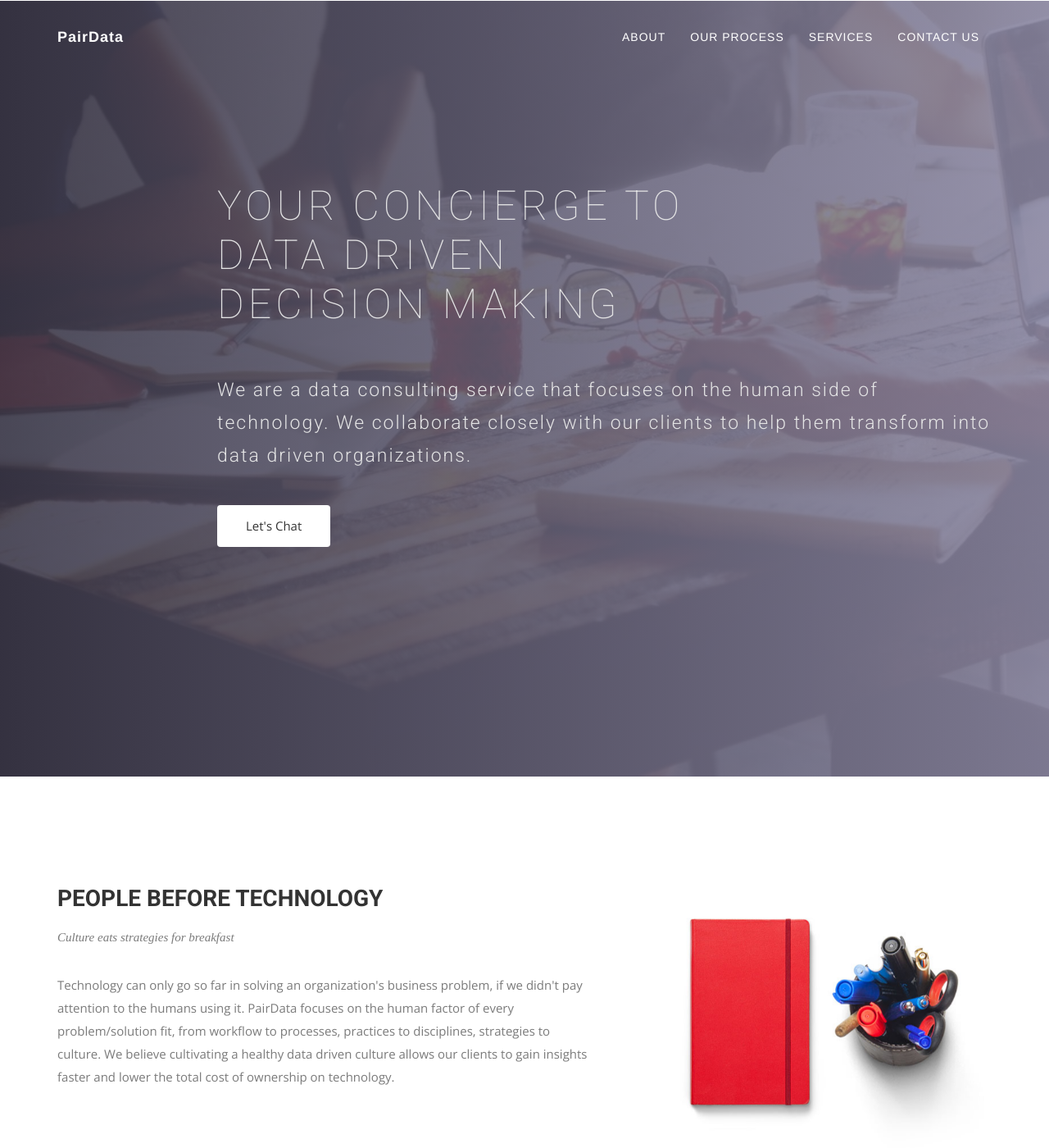
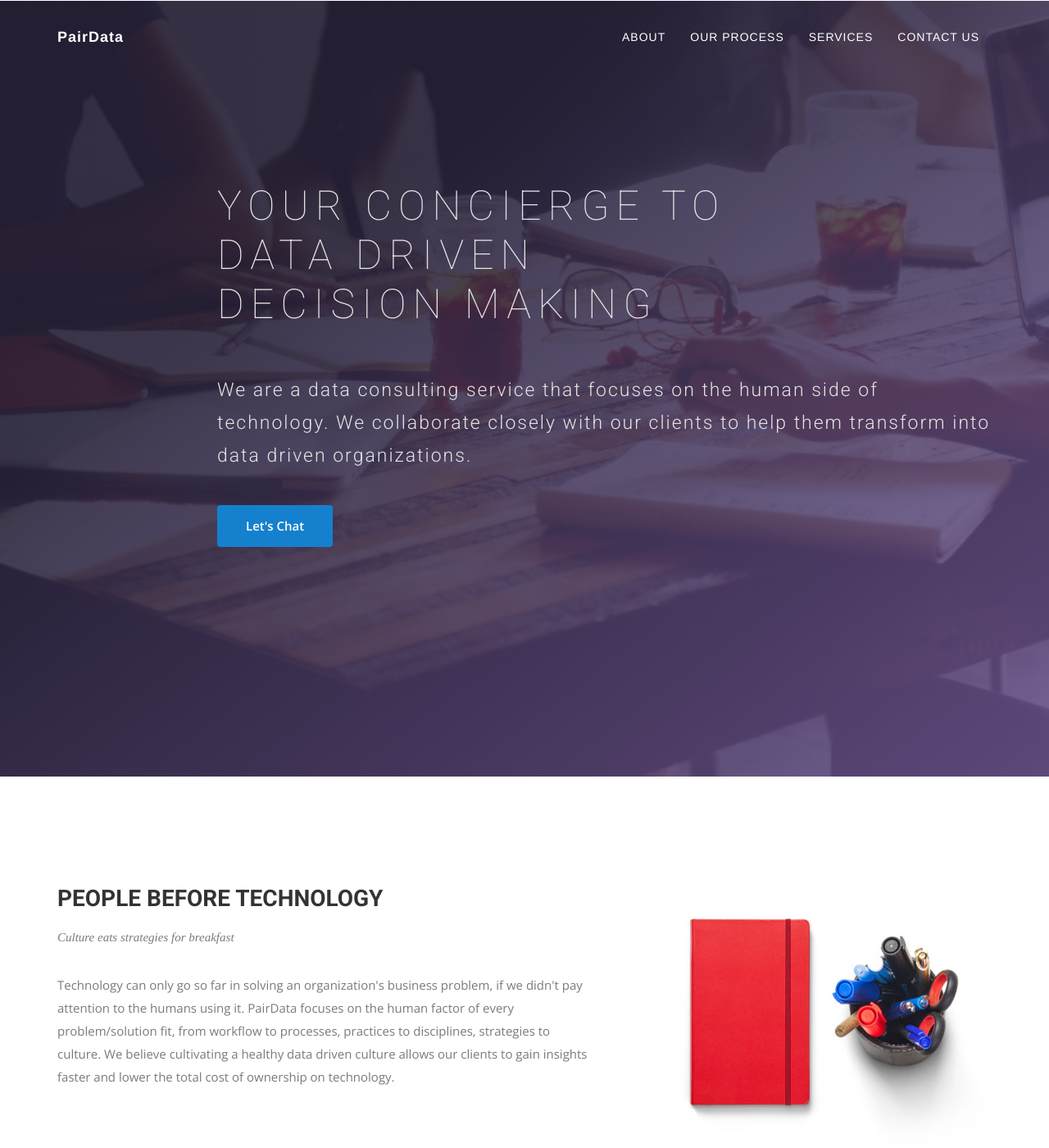
Before and after one commit to thisiskenfrom85/pdlanding, a Jekyll site: the page built from index.html, in a window 1280 px wide and 1400 px high. Shown: the whole window at 82% size. Built offline with Jekyll 4.4.1, drawn with Linux system fonts in a browser that asks for light colours; nearby versions of some CDN libraries; some web fonts are replaced; some of the changed text lies outside the part shown.

Commit message:
update color palette

```diff
--- a/css/airspace.css
+++ b/css/airspace.css
@@ -85,8 +85,8 @@ a:active {
   right: 0;
   width: 100%;
   height: 100%;
-  background: linear-gradient(to left, #8b86a3, #322e40);
-  opacity: 0.8;
+  background: linear-gradient(to top left, rgba(110, 77, 154, 0.7) , rgba(29, 22, 47, 0.9) 70%);
+  opacity: 0.9;
 }
 #slider .block {
   color: #E3E3E4;
@@ -96,7 +96,7 @@ a:active {
   font-weight: 100;
   font-size: 50px;
   line-height: 60px;
-  letter-spacing: 5px;
+  letter-spacing: 8px;
   padding-bottom: 45px;
 }
 #slider .block p {
@@ -148,7 +148,7 @@ a:active {
 #service .service-item h4 {
   padding-top: 20px;
   margin: 0;
-  color: #655e7a;
+  color: #1581ce;
 }
 #service .service-item p {
   color: #737373;
@@ -163,7 +163,7 @@ a:active {
 #call-to-action {
   background: url("../img/call-to-action-bg.jpg") no-repeat;
   background-size: cover;
-  background-attachment: fixed;
+  /* background-attachment: fixed; */
   padding: 70px 0px;
   position: relative;
   text-align: center;
@@ -178,7 +178,7 @@ a:active {
   bottom: 0;
   width: 100%;
   height: 100%;
-  background: #1d192c;
+  background: linear-gradient(to left, rgba(110, 77, 154, 0.7) , rgba(29, 22, 47, 0.9));
   opacity: 0.8;
 }
 #call-to-action h2 {
@@ -194,10 +194,11 @@ a:active {
 .btn-call-to-action {
   padding: 15px 35px;
   border: none;
-  background-color: #fff;
+  background-color: #1581ce;
   font-size: 15px;
-  color: #333333;
+  color: #ffffff;
   margin-top: 30px;
+  font-weight: 900;
 }
 /*--
 	Feature Start
@@ -234,7 +235,7 @@ a:active {
   margin-bottom: 20px;
 }
 #feature .btn-view-works {
-  background: #655E7A;
+  background: #1581ce;
   color: #fff;
   padding: 10px 20px;
 }
@@ -776,4 +777,3 @@ footer .footer-manu ul li a {
 }
 footer .footer-manu ul li a:hover {
   color: #000;
-}
--- a/css/grayscale.css
+++ b/css/grayscale.css
@@ -3,7 +3,7 @@
     margin-bottom: 0;
     text-transform: uppercase;
     font-family: Montserrat,"Helvetica Neue",Helvetica,Arial,sans-serif;
-    background-color:  rgba(167, 167, 167, 0.95);
+    background:linear-gradient(to left, rgba(49, 112, 143, 0.9), rgba(59, 66, 74, 0.9));
 }
 
 .navbar-custom .navbar-brand {
@@ -60,7 +60,7 @@
 
     .top-nav-collapse {
         padding: 0;
-        background-color: rgba(167, 167, 167, 0.95);
+        background: linear-gradient(to left, rgba(110, 77, 154, 0.7) , rgba(29, 22, 47, 0.9));
     }
 
     .navbar-custom.top-nav-collapse {
--- a/css/jekyll-style.css
+++ b/css/jekyll-style.css
@@ -39,5 +39,5 @@
 }
 
 .service-icon svg * {
-  stroke: rgb(101, 94, 122);
+  stroke: #1581ce;
 }
--- a/index.html
+++ b/index.html
@@ -51,7 +51,7 @@ permalink: /
         <p><b>We Are One Team</b> <br> A consulting service that delivers in a partnership setting.</p>
         <p><b>Problem First</b> <br> Focus on the problem rather than solution until we learn what the core problem is. We do not delivery solutions based on a list of requirements.
         </p>
-        <p><b>Lean & Agile</b> <br>The Lean framework allows us to systematically improve how data delivers its value. We also deliver early and iterate continously on software solutions that are adaptive to the fast changing business requirements. </p>
+        <p><b>Lean & Agile</b> <br>The Lean framework allows us to systematically improve how data delivers its value. We also deliver early and iterate continuously on software solutions that are adaptive to the fast changing business requirements. </p>
         <a class="typeform-share btn btn-view-works" href="https://ken277.typeform.com/to/qaUWVc" data-mode="popup"  data-hide-headers=true data-hide-footer=true target="_blank">Learn More</a><script>(function(){var qs,js,q,s,d=document,gi=d.getElementById,ce=d.createElement,gt=d.getElementsByTagName,id="typef_orm_share",b="https://s3-eu-west-1.amazonaws.com/share.typeform.com/";if(!gi.call(d,id)){js=ce.call(d,"script");js.id=id;js.src=b+"share.js";q=gt.call(d,"script")[0];q.parentNode.insertBefore(js,q)}})()</script>
       </div>
     </div>
```
Also changed, not shown: css/bootstrap.min.css.
